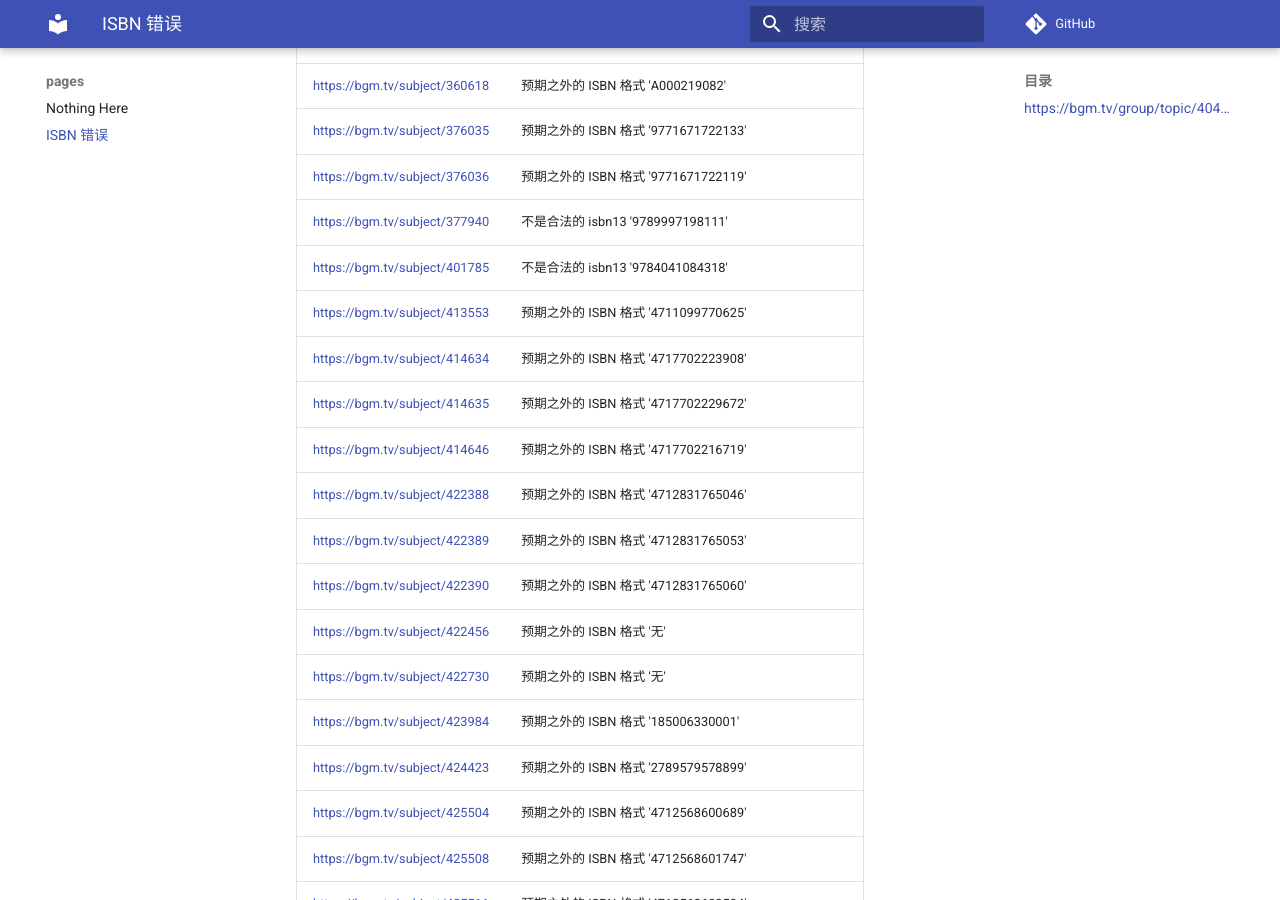
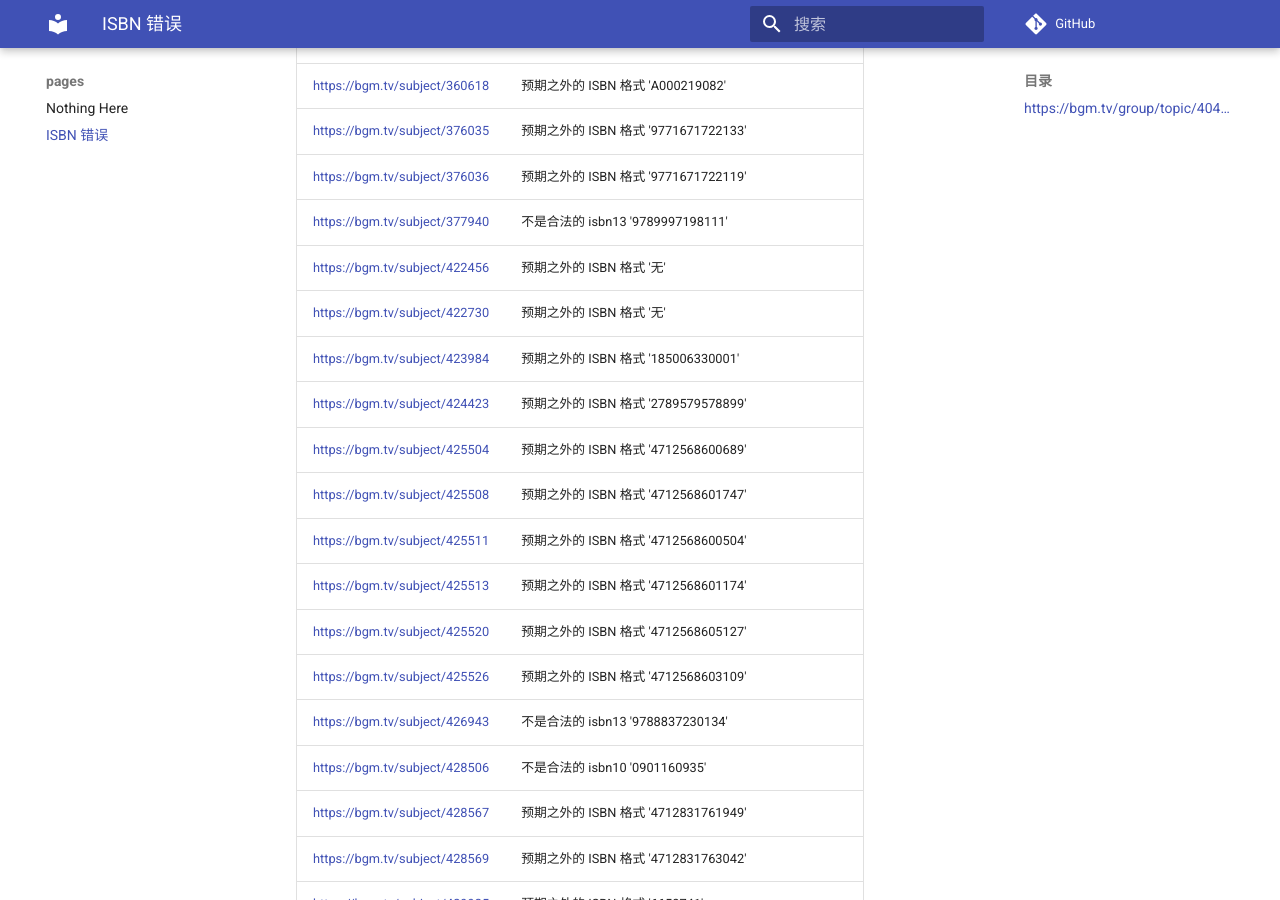
Before and after one commit to trim21/bangumi-pages, an MkDocs documentation site: the page built from docs/isbn.md, in a window 1280 px wide and 900 px high, scrolled down 2801 px. Built offline with MkDocs 1.6.1 and Material for MkDocs 9.7.7, drawn with Linux system fonts in a browser that asks for light colours; comment, search, counter and statistics services are not loaded.

Commit message:
update isbn.md

```diff
--- a/docs/isbn.md
+++ b/docs/isbn.md
@@ -65,14 +65,6 @@ total 148
 | <https://bgm.tv/subject/376035> | 预期之外的 ISBN 格式 '9771671722133' |
 | <https://bgm.tv/subject/376036> | 预期之外的 ISBN 格式 '9771671722119' |
 | <https://bgm.tv/subject/377940> | 不是合法的 isbn13 '9789997198111' |
-| <https://bgm.tv/subject/401785> | 不是合法的 isbn13 '9784041084318' |
-| <https://bgm.tv/subject/413553> | 预期之外的 ISBN 格式 '4711099770625' |
-| <https://bgm.tv/subject/414634> | 预期之外的 ISBN 格式 '4717702223908' |
-| <https://bgm.tv/subject/414635> | 预期之外的 ISBN 格式 '4717702229672' |
-| <https://bgm.tv/subject/414646> | 预期之外的 ISBN 格式 '4717702216719' |
-| <https://bgm.tv/subject/422388> | 预期之外的 ISBN 格式 '4712831765046' |
-| <https://bgm.tv/subject/422389> | 预期之外的 ISBN 格式 '4712831765053' |
-| <https://bgm.tv/subject/422390> | 预期之外的 ISBN 格式 '4712831765060' |
 | <https://bgm.tv/subject/422456> | 预期之外的 ISBN 格式 '无' |
 | <https://bgm.tv/subject/422730> | 预期之外的 ISBN 格式 '无' |
 | <https://bgm.tv/subject/423984> | 预期之外的 ISBN 格式 '185006330001' |
```
Also changed, not shown: other parts of docs/isbn.md (+1 -1 lines).
